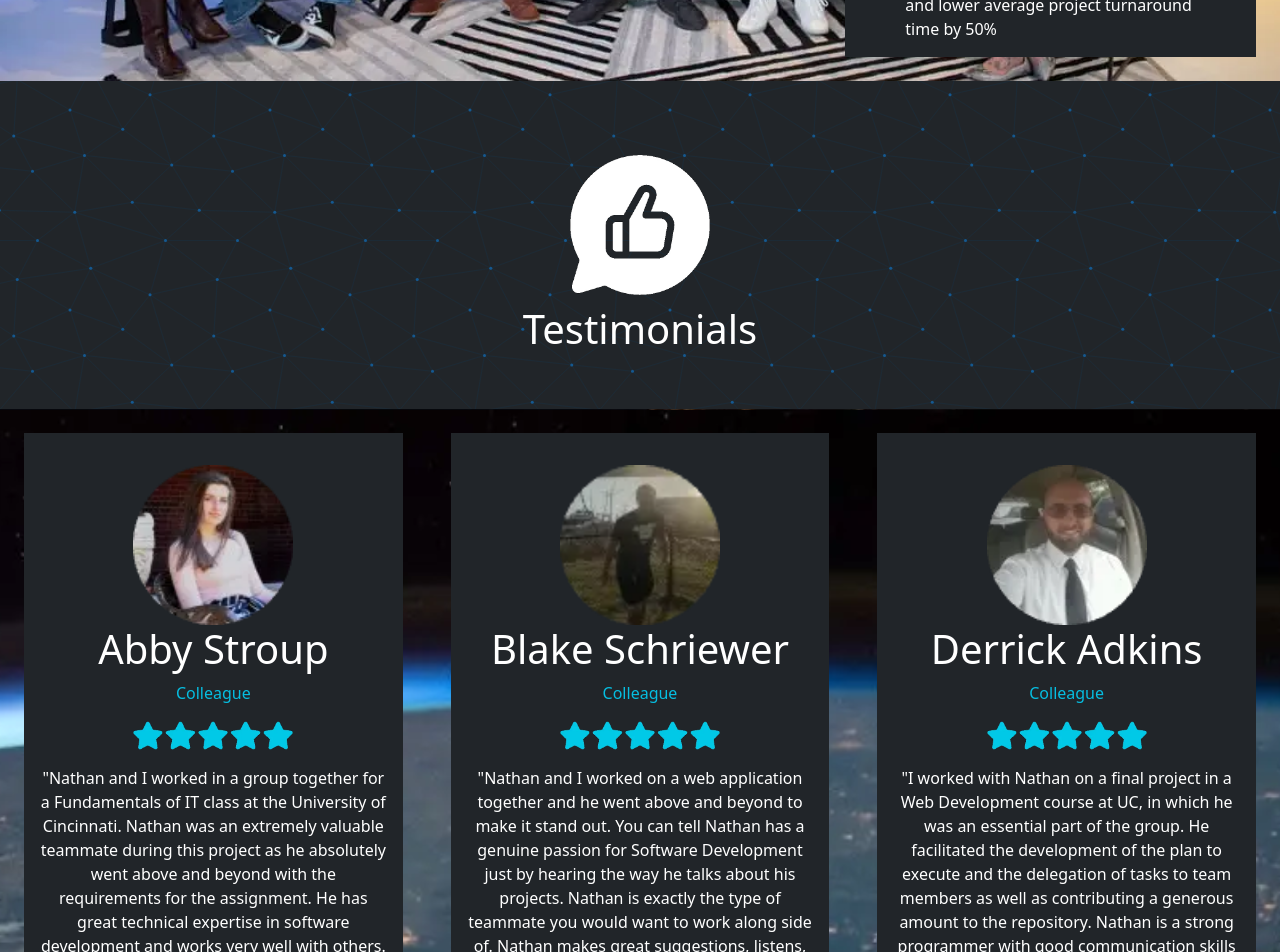
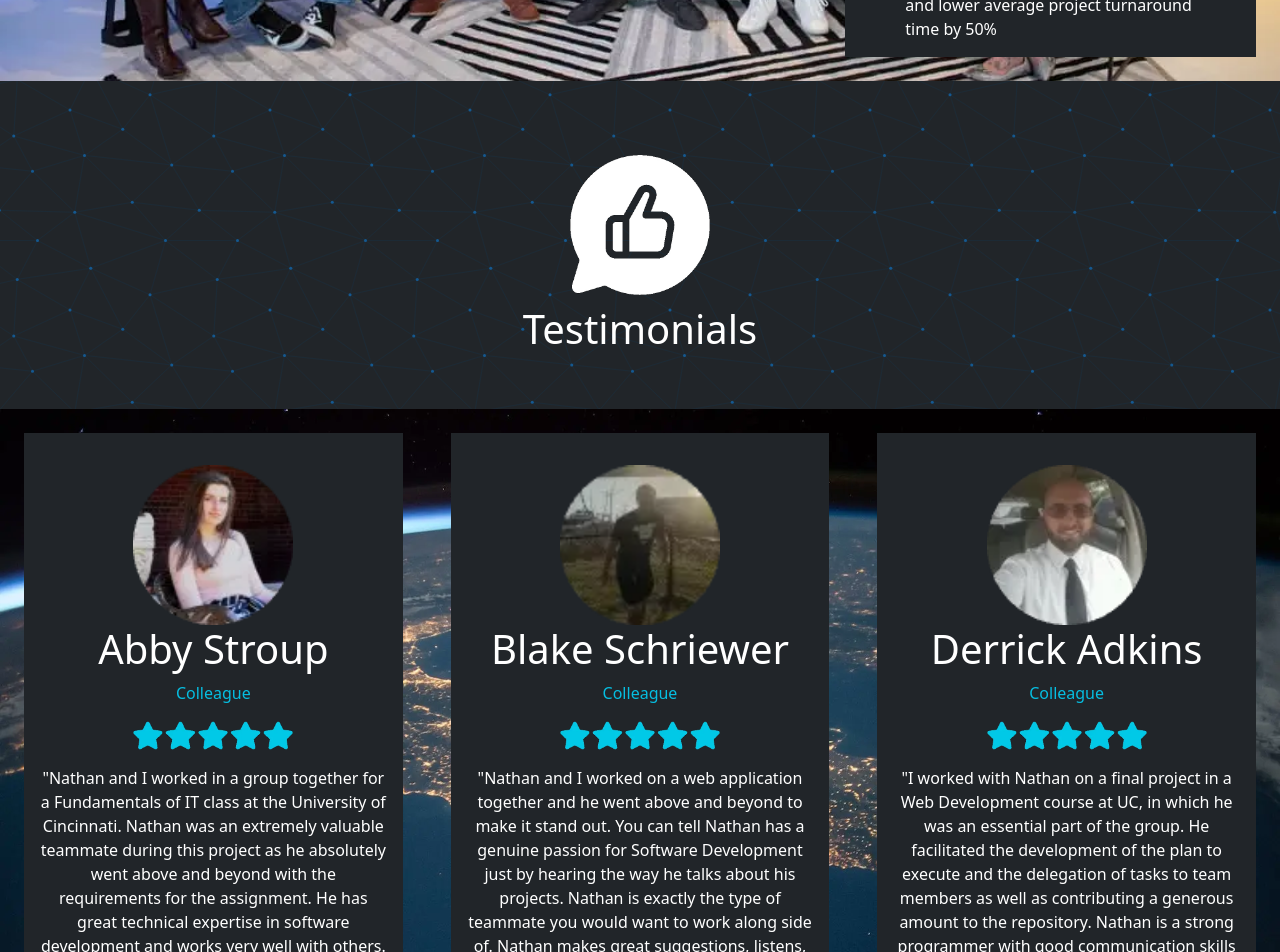
Before and after one commit to nathan-wick/nathan-wick-old, a React (Create React App) app in the folder nathan-wick/: page / in a window 1280 px wide. Shown: the part 3366-4318 px from the top of the page. Built offline with nearby package versions, Linux system fonts and the light colour scheme.

Commit message:
Removed Unused CSS

```diff
--- a/nathan-wick/src/App.css
+++ b/nathan-wick/src/App.css
@@ -43,11 +43,6 @@
   background-position: center center;
   position: relative;
 }
-@media (hover: none) {
-  .parallax {
-      background-attachment: initial;
-  }
-}
 
 /* Custom Colors */
 .text-bright {
```
